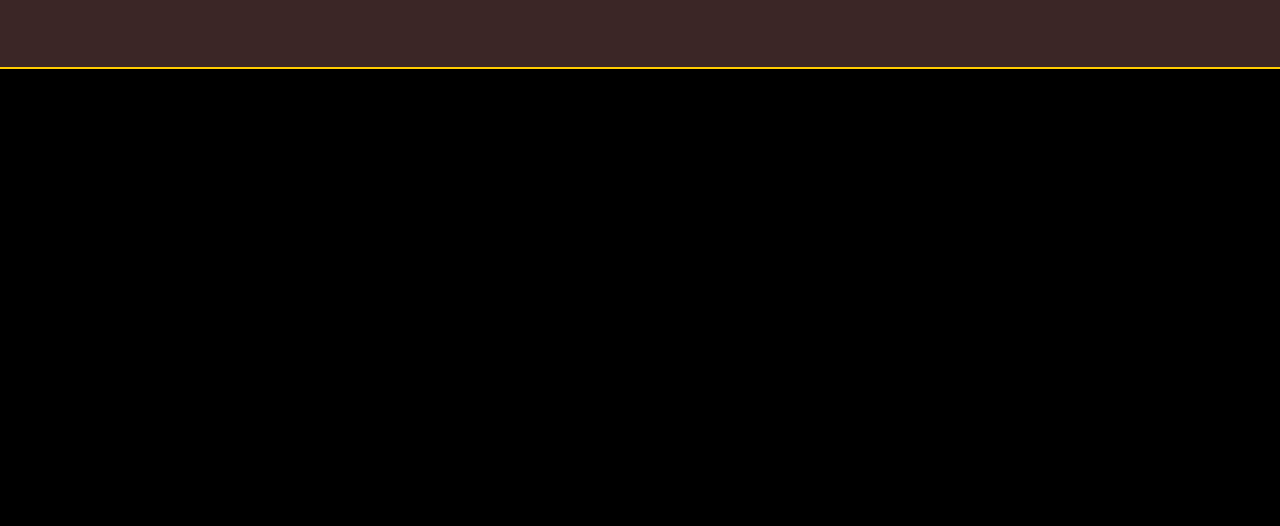
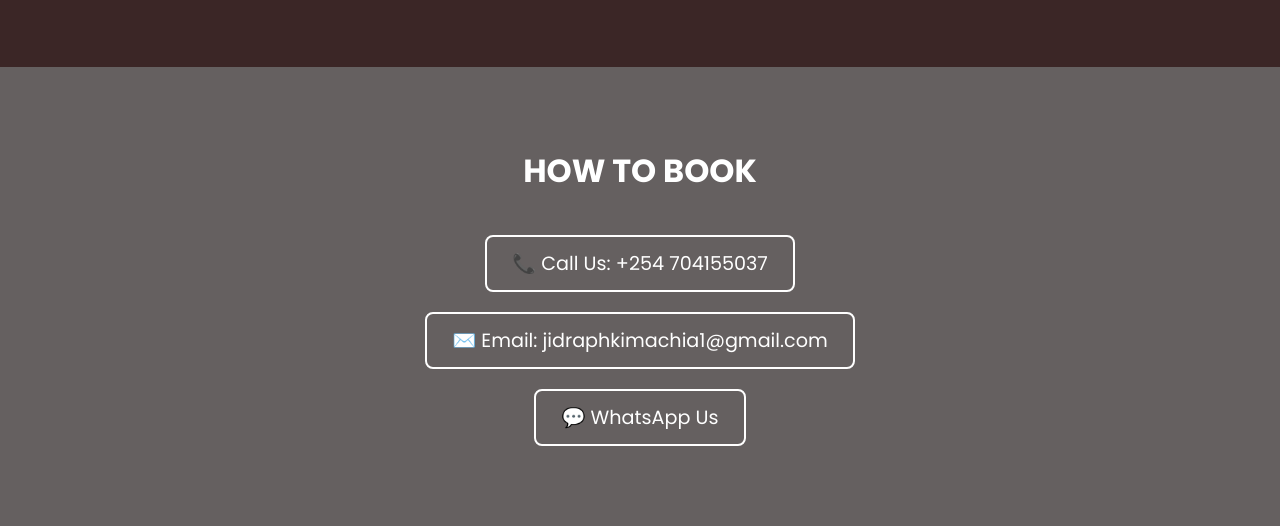
Before and after one commit to RAPHJID/Happyjuice, a plain HTML site: page index.html in a window 1280 px wide. Shown: the part 4335-4861 px from the top of the page. Before the commit the page ends 4404 px from the top, so only its background shows below. Drawn offline with nearby package versions, Linux system fonts and the light colour scheme.

Commit message:
Booking section done!

```diff
--- a/index.html
+++ b/index.html
@@ -225,6 +225,16 @@
   </div>
 </section>
 
+<!-- Booking Section -->
+<section class="booking" id="book">
+  <h2>HOW TO BOOK</h2>
+  <div class="booking-links">
+    <a href="tel:+1234567890">📞 Call Us: +254 704155037</a>
+    <a href="mailto:info@happyjuice.com">✉️ Email: jidraphkimachia1@gmail.com</a>
+    <a href="https://wa.me/0704155037" target="_blank">💬 WhatsApp Us</a>
+  </div>
+</section>
+
 
 
 
--- a/styles.css
+++ b/styles.css
@@ -4,7 +4,9 @@
   padding: 0;
   box-sizing: border-box;
 }
-
+html {
+  scroll-behavior: smooth;
+}
 body {
   font-family: 'Poppins', sans-serif;
   color: #fff;
@@ -399,7 +401,7 @@ body {
   flex-direction: column;
   justify-content: center;
   border-top: 2px solid #ffcc00;   /* gold top border */
-  border-bottom: 2px solid #ffcc00; /* gold bottom border */
+  /* border-bottom: 2px solid #ffcc00; gold bottom border */
 }
 
 .clients h2 {
@@ -426,6 +428,45 @@ body {
 .clients-logos img:hover {
   transform: scale(1.1); /* little zoom effect on hover */
 }
+
+/* Booking Section */
+.booking {
+  background: #656060;
+  color: #fff;
+  padding: 80px 5%;
+  text-align: center;
+}
+
+.booking h2 {
+  font-size: 2rem;
+  margin-bottom: 40px;
+  color: #fff;
+}
+
+.booking-links {
+  display: flex;
+  flex-direction: column;
+  gap: 20px;
+  align-items: center;
+  font-size: 1.2rem;
+}
+
+.booking-links a {
+  text-decoration: none;
+  color: #fff;
+  border: 2px solid #fff;
+  padding: 12px 25px;
+  border-radius: 8px;
+  transition: background 0.3s ease, color 0.3s ease, transform 0.3s ease;
+}
+
+.booking-links a:hover {
+  background: #3b2626;
+  color: #fff;
+  transform: translateY(-3px);
+}
+
+
 
 /* Responsive */
 @media (max-width: 768px) {
```
